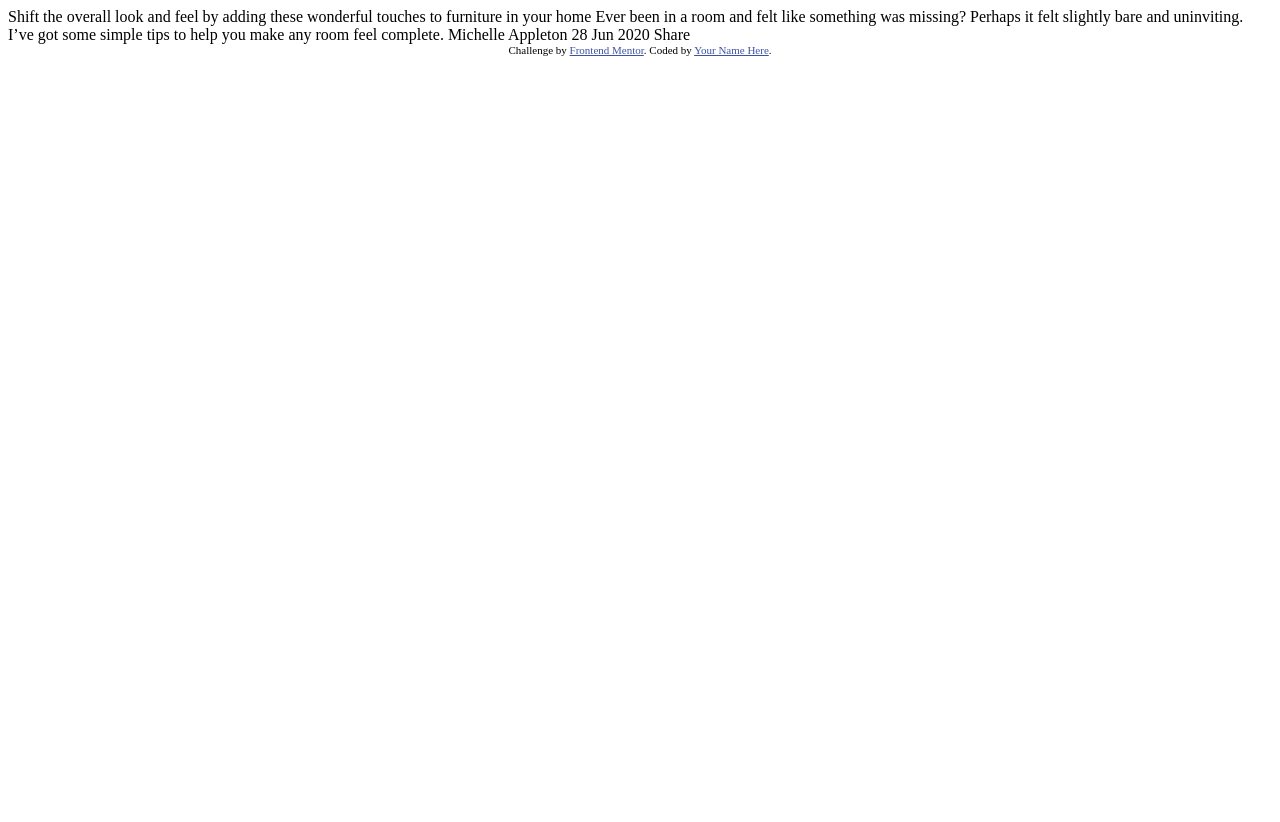
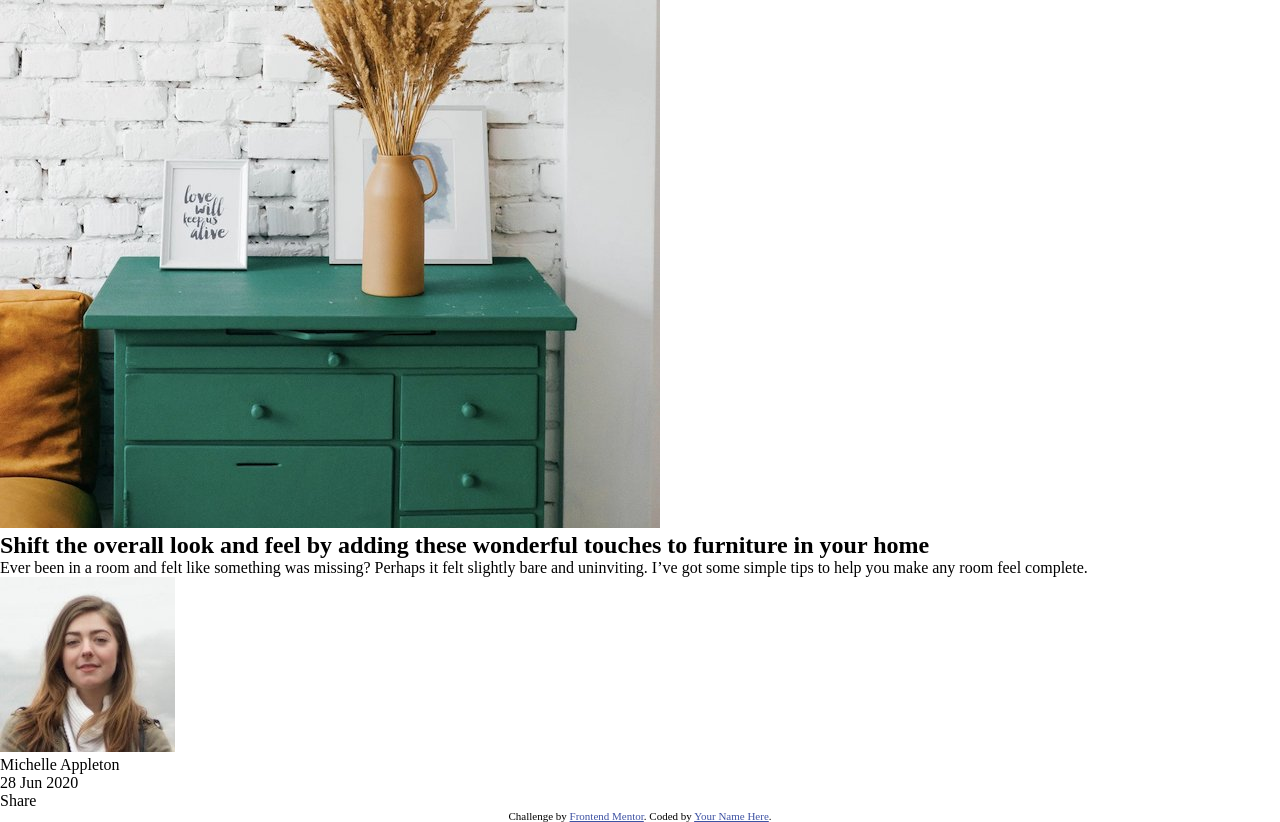
Before and after one commit to AlgorithmHappy/article_preview_component, a plain HTML site: page index.html in a window 1280 px wide. Before the commit the page ends 800 px from the top, so only its background shows below. Drawn offline with Linux system fonts and the light colour scheme.

Commit message:
Casi acabamos el maquetado

```diff
--- a/index.html
+++ b/index.html
@@ -1,36 +1,87 @@
 <!DOCTYPE html>
 <html lang="en">
+
 <head>
   <meta charset="UTF-8">
-  <meta name="viewport" content="width=device-width, initial-scale=1.0"> <!-- displays site properly based on user's device -->
+  <meta name="viewport" content="width=device-width, initial-scale=1.0">
+  <!-- displays site properly based on user's device -->
 
   <link rel="icon" type="image/png" sizes="32x32" href="./images/favicon-32x32.png">
-
+  <link rel="stylesheet" media="screen and (max-width: 375px)" href="mobile.css">
+  <link rel="stylesheet" media="screen and (min-width: 1440px)" href="desktop.css">
   <title>Frontend Mentor | Article preview component</title>
 
   <!-- Feel free to remove these styles or customise in your own stylesheet 👍 -->
   <style>
-    .attribution { font-size: 11px; text-align: center; }
-    .attribution a { color: hsl(228, 45%, 44%); }
+    *{
+      margin: 0px;
+      padding: 0px;
+      box-sizing: border-box;
+    }
+
+    .attribution {
+      font-size: 11px;
+      text-align: center;
+    }
+
+    .attribution a {
+      color: hsl(228, 45%, 44%);
+    }
   </style>
 </head>
+
 <body>
+  <main>
+    <section>
+      <div>
+        <img id="drawers"src="images/drawers.jpg" alt="">
+      </div>
+    </section>
 
+    <section id="sec-text">
+      <div id="encabezado">
+        <h2>
           Shift the overall look and feel by adding these wonderful
           touches to furniture in your home
+        </h2>
+      </div>
 
+      <div id="texto">
+        <p>
           Ever been in a room and felt like something was missing? Perhaps
           it felt slightly bare and uninviting. I’ve got some simple tips
           to help you make any room feel complete.
+        </p>
+      </div>
 
+      <div id="compartir">
+        <div id="div-michelle">
+          <img id="michelle" src="images/avatar-michelle.jpg" alt="">
+        </div>
+
+        <div id="datos">
+          <p>
             Michelle Appleton
+          </p>
+
+          <p>
             28 Jun 2020
+          </p>
+        </div>
 
+        <div id="share">
+          <p>
             Share
+          </p>
+        </div>
+      </div>
+    </section>
+  </main>
 
   <div class="attribution">
     Challenge by <a href="https://www.frontendmentor.io?ref=challenge" target="_blank">Frontend Mentor</a>.
     Coded by <a href="#">Your Name Here</a>.
   </div>
 </body>
+
 </html>
--- /dev/null
+++ b/mobile.css
@@ -0,0 +1,69 @@
+body{
+    height: 100vh;
+    width: 100wh;
+    background-color: hsl(210, 46%, 95%);
+    padding-top: 20%;
+    padding-right: 7%;
+    padding-bottom: 20%;
+    padding-left: 7%;
+}
+
+main{
+    width: 100%;
+    height: 100%;
+    background-color: white;
+    border-radius: 0.5em 0.5em 0em 0em;
+}
+
+section{
+    display: block;
+}
+
+#drawers{
+    width: 100%;
+    display: block;
+    border-radius: 0.5em 0.5em 0em 0em;
+}
+
+#sec-text{
+    width: 100%;
+    height: 60%;
+    padding: 2.5em 1.7em 1.7em 1em;
+}
+
+#encabezado{
+    height: 30%;
+}
+
+#texto{
+    height: 50%;
+}
+
+#compartir{
+    height: 20%;
+    display: block;
+}
+
+#div-michelle{
+    width: 15%;
+    height: 100%;
+}
+
+#michelle{
+    width: 100%;
+    height: 65%;
+    border-radius: 50% 50% 50% 50%;
+    float: left;
+}
+
+#datos{
+    width: 70%;
+    height: 100%;
+    float: left;
+}
+
+#share{
+    width: 15%;
+    height: 100%;
+    float: right;
+}
```
Also changed, not shown: desktop.css (added). Lines whose indentation alone changed are shown as unchanged.
